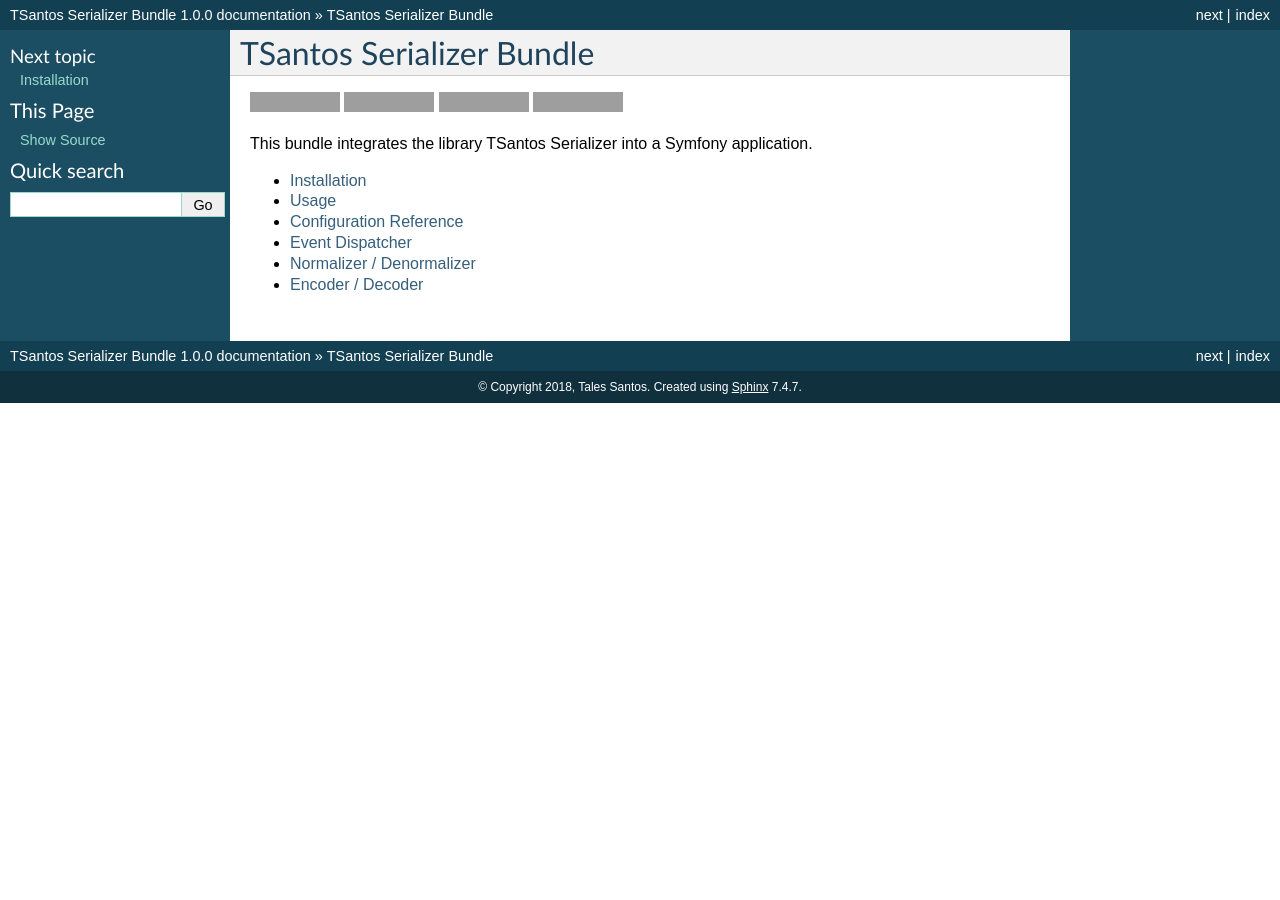
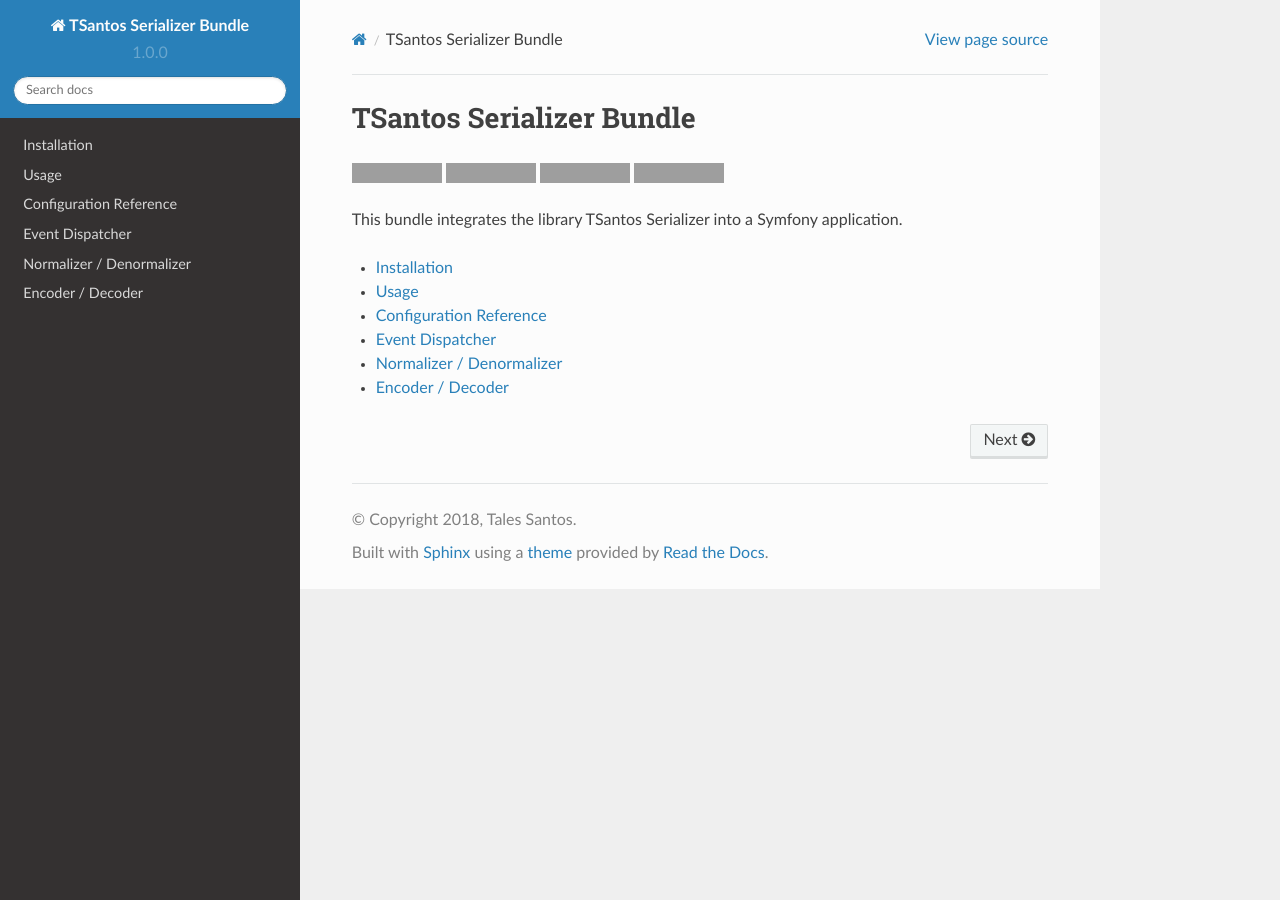
Before and after one commit to tsantos84/serializer-bundle, a Sphinx documentation site: the page built from Resources/doc/index.rst, in a window 1280 px wide. Built offline with Sphinx 7.4.7 and the Read the Docs theme 2.0.0, drawn with Linux system fonts in a browser that asks for light colours; grey boxes are pictures that could not be loaded.

Commit message:
Adjust rdt environment
[skip ci]

```diff
--- a/Resources/doc/conf.py
+++ b/Resources/doc/conf.py
@@ -109,7 +109,7 @@
 
 # The theme to use for HTML and HTML Help pages.  See the documentation for
 # a list of builtin themes.
-html_theme = 'default'
+html_theme = 'sphinx_rtd_theme'
 
 # Theme options are theme-specific and customize the look and feel of a theme
 # further.  For a list of options available for each theme, see the
@@ -123,10 +123,7 @@
 
 if not on_rtd:  # only import and set the theme if we're building docs locally
     import sphinx_rtd_theme
-    html_theme = 'sphinx_rtd_theme'
     html_theme_path = [sphinx_rtd_theme.get_html_theme_path()]
-else:
-    html_theme = 'sphinx_rtd_theme
 
 # The name for this set of Sphinx documents.  If None, it defaults to
 # "<project> v<release> documentation".
```
